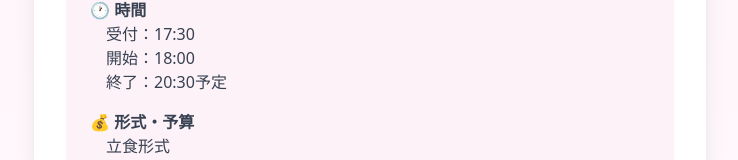
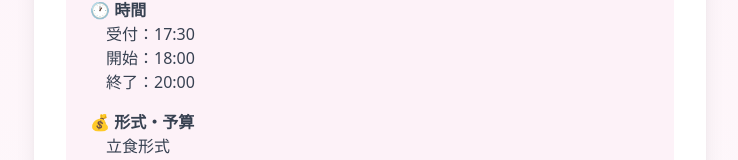
Before and after one commit to Hapiemon/dosokai, a Next.js app: page / in a window 1280 px wide. Shown: the part 519-679 px from the top of the page, without its empty margins (270-1008 px from the left). Built offline with nearby package versions, Linux system fonts and the light colour scheme.

Commit message:
開催日程の終了時間を20:30から20:00に修正

```diff
--- a/app/page.tsx
+++ b/app/page.tsx
@@ -110,7 +110,7 @@ export default function Home() {
                 <p className="font-semibold">🕐 時間</p>
                 <p className="ml-4">受付：17:30</p>
                 <p className="ml-4">開始：18:00</p>
-                <p className="ml-4">終了：20:30予定</p>
+                <p className="ml-4">終了：20:00</p>
               </div>
               <div>
                 <p className="font-semibold">💰 形式・予算</p>
```
